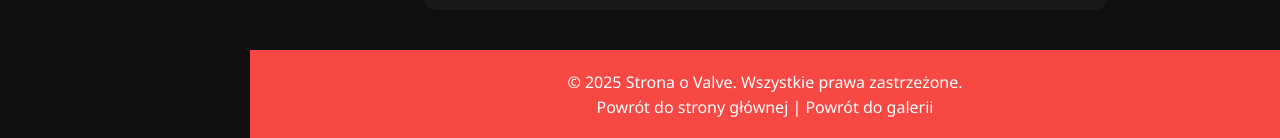
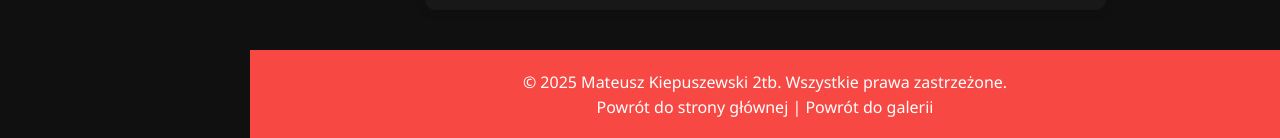
Before and after one commit to mateuszkiepuszewski/cudyvalve, a plain HTML site: page galeria/galeria1.html in a window 1280 px wide. Shown: the part 1377-1515 px from the top of the page. Drawn offline with Linux system fonts and the light colour scheme.

Commit message:
Add files via upload

```diff
--- a/galeria/galeria1.html
+++ b/galeria/galeria1.html
@@ -86,7 +86,7 @@
         </div>
 
         <footer>
-            <p>&copy; 2025 Strona o Valve. Wszystkie prawa zastrzeżone.</p>
+            <p>&copy; 2025 Mateusz Kiepuszewski 2tb. Wszystkie prawa zastrzeżone.</p>
             <p><a href="../index.html">Powrót do strony głównej</a> | <a href="../galeria.html">Powrót do galerii</a></p>
         </footer>
     </div>
```
Also changed, not shown: galeria/galeria2.html (+1 -1 lines), galeria/galeria3.html (+1 -1 lines), galeria/galeria4.html (+1 -1 lines), galeria/galeria5.html (+1 -1 lines), galeria/galeria6.html (+1 -1 lines), galeria/galeria7.html (+1 -1 lines).
